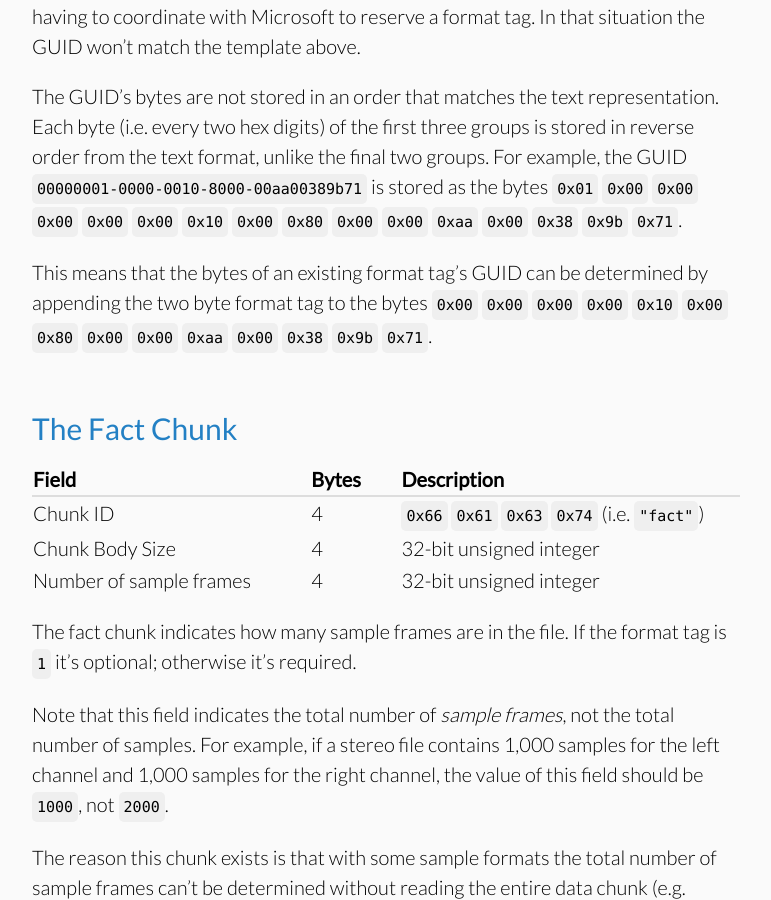
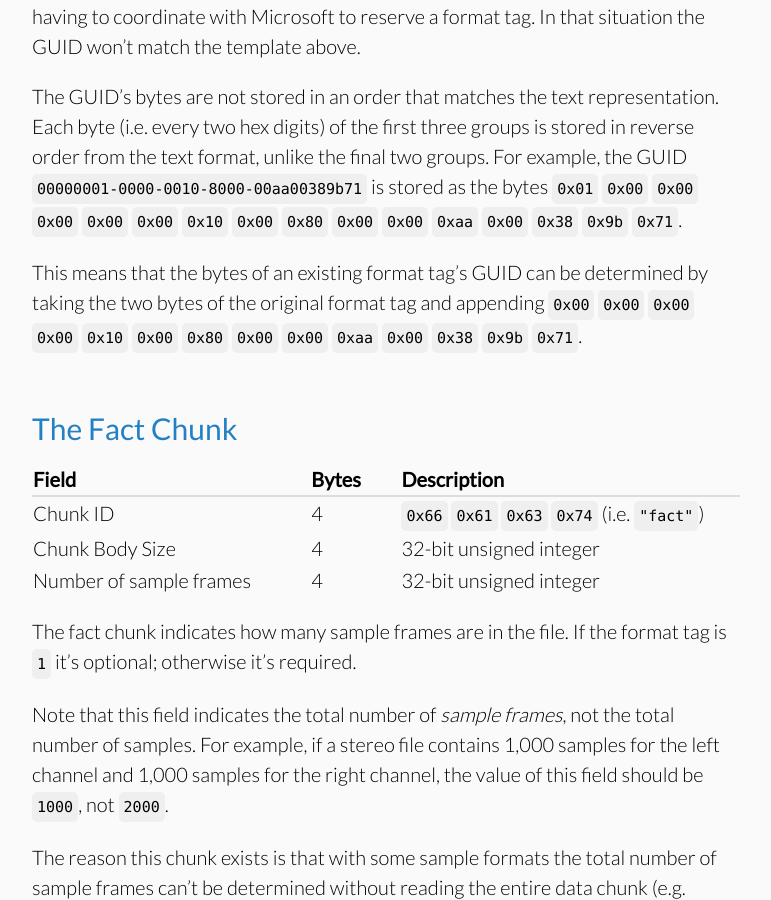
Before and after one commit to jstrait/wavefile, a Jekyll site: the page built from how_wave_files_work.html, in a window 1280 px wide and 900 px high, scrolled down 11725 px. Shown: the whole window, without its empty margins (254-1025 px from the left). Built offline with Jekyll 4.4.1, drawn with Linux system fonts in a browser that asks for light colours; some web fonts are replaced.

Commit message:
Fixing description of sub format GUID bytes
The previous description incorrectly implied the 2 byte format tag
comes after the other 14 bytes, instead of before.

```diff
--- a/how_wave_files_work.html
+++ b/how_wave_files_work.html
@@ -407,7 +407,7 @@ and Data Specifications 1.0, August 1991</a></li>
   <p>The GUID for any format tag can be determined by plugging the 4 digit hex representation of the format code into the GUID template <code>0000____-0000-0010-8000-00aa00389b71</code>. For example, the format tag for A-law format is <code>6</code> in decimal, which is <code>0x0006</code> as a 4 digit hex number. Therefore the GUID for this format is <code>0000<span class="inline-code-highlight">0006</span>-0000-0010-8000-00aa00389b71</code>.</p>
   <p>However, it&rsquo;s also possible to use WAVE_FORMAT_EXTENSIBLE for other formats that don&rsquo;t have a format tag defined. This allows new formats to be defined without having to coordinate with Microsoft to reserve a format tag. In that situation the GUID won&rsquo;t match the template above.</p>
   <p>The GUID&rsquo;s bytes are not stored in an order that matches the text representation. Each byte (i.e. every two hex digits) of the first three groups is stored in reverse order from the text format, unlike the final two groups. For example, the GUID <code>00000001-0000-0010-8000-00aa00389b71</code> is stored as the bytes <code>0x01</code> <code>0x00</code> <code>0x00</code> <code>0x00</code> <code>0x00</code> <code>0x00</code> <code>0x10</code> <code>0x00</code> <code>0x80</code> <code>0x00</code> <code>0x00</code> <code>0xaa</code> <code>0x00</code> <code>0x38</code> <code>0x9b</code> <code>0x71</code>.</p>
-  <p>This means that the bytes of an existing format tag&rsquo;s GUID can be determined by appending the two byte format tag to the bytes <code>0x00</code> <code>0x00</code> <code>0x00</code> <code>0x00</code> <code>0x10</code> <code>0x00</code> <code>0x80</code> <code>0x00</code> <code>0x00</code> <code>0xaa</code> <code>0x00</code> <code>0x38</code> <code>0x9b</code> <code>0x71</code>.</p>
+  <p>This means that the bytes of an existing format tag&rsquo;s GUID can be determined by taking the two bytes of the original format tag and appending <code>0x00</code> <code>0x00</code> <code>0x00</code> <code>0x00</code> <code>0x10</code> <code>0x00</code> <code>0x80</code> <code>0x00</code> <code>0x00</code> <code>0xaa</code> <code>0x00</code> <code>0x38</code> <code>0x9b</code> <code>0x71</code>.</p>
 
   <h2>The Fact Chunk</h2>
   <div class="scroll-x">
```
